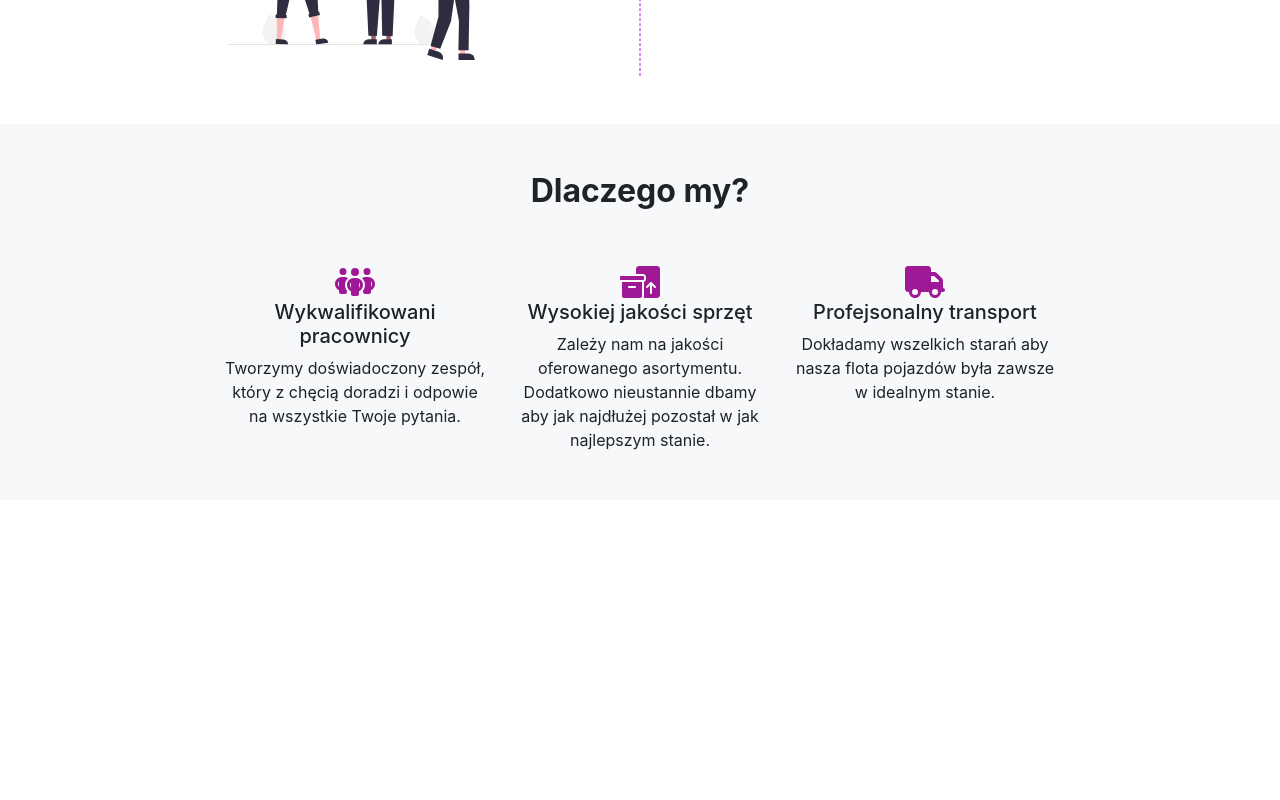
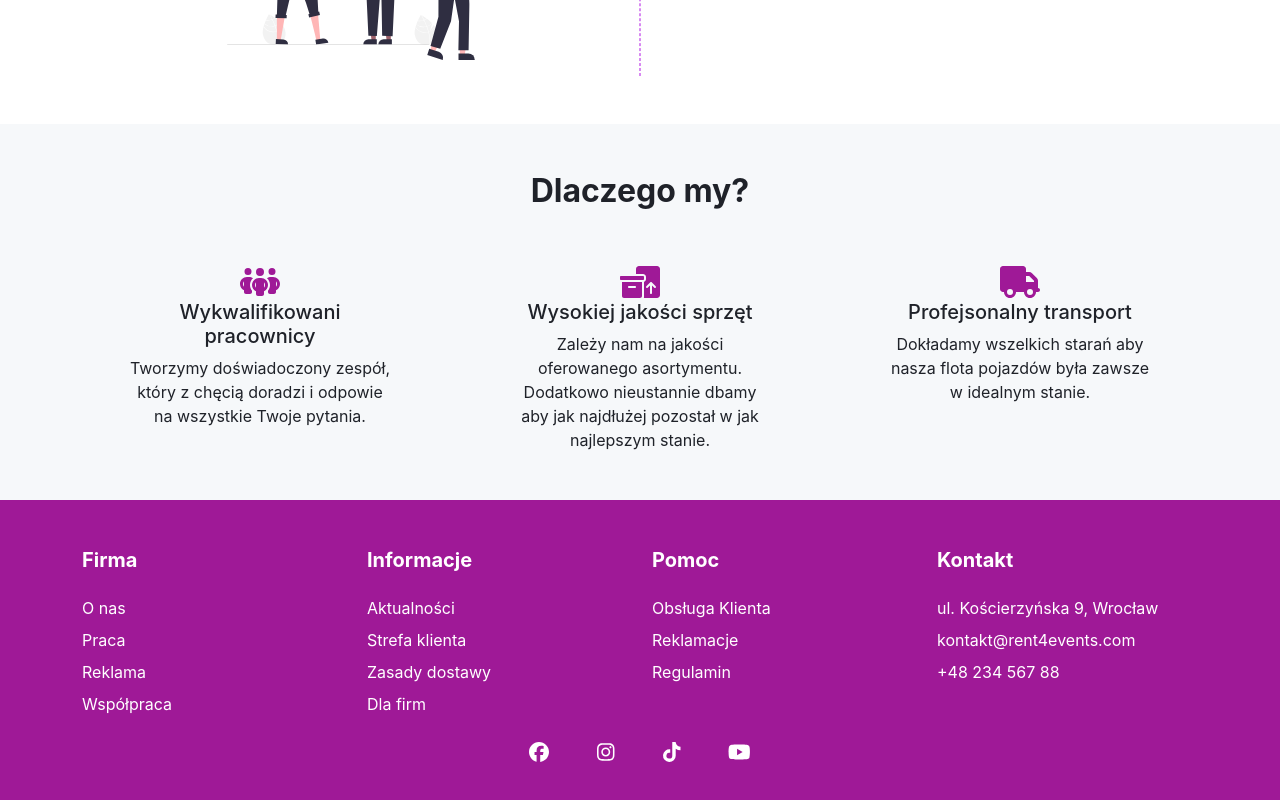
Before and after one commit to klaudial99/rent4events-front-mobile, a Vue app: page /#/ in a window 1280 px wide. Shown: the part 1518-2318 px from the top of the page. Before the commit the page ends 2018 px from the top, so only its background shows below. Built offline with nearby package versions, Linux system fonts and the light colour scheme; what vue-number-animation would draw is missing.

Commit message:
Add page footer

```diff
--- a/src/components/Layout.vue
+++ b/src/components/Layout.vue
@@ -5,15 +5,20 @@
     <button class="scroll-top" id="scroll-btn" @click="scrollTop">
       <font-awesome-icon :icon="['fa', 'arrow-up']" />
     </button>
+    <div id="footer">
+      <site-footer class="py-5" />
+    </div>
   </div>
 </template>
 
 <script>
 import NavbarGuest from "@/components/navbars/NavbarGuest";
+import SiteFooter from "@/components/SiteFooter";
 export default {
   name: "Layout",
   components: {
     NavbarGuest,
+    SiteFooter,
   },
   methods: {
     handleScroll() {
@@ -53,4 +58,8 @@ export default {
   opacity: 0.75;
   transform: translateY(0);
 }
+
+#footer {
+  background-color: var(--PRIMARY);
+}
 </style>
--- /dev/null
+++ b/src/components/SiteFooter.vue
@@ -0,0 +1,102 @@
+<template>
+  <div class="container">
+    <div class="row gy-3">
+      <div class="col-12 col-sm-6 col-md-3 text-sm-start">
+        <h5 class="mb-2 mb-sm-4 fw-bolder">Firma</h5>
+        <ul>
+          <li><a href="javascript:">O nas</a></li>
+          <li><a href="javascript:">Praca</a></li>
+          <li><a href="javascript:">Reklama</a></li>
+          <li><a href="javascript:">Współpraca</a></li>
+        </ul>
+      </div>
+      <div class="col-12 col-sm-6 col-md-3 text-sm-start">
+        <h5 class="mb-2 mb-sm-4 fw-bolder">Informacje</h5>
+        <ul>
+          <li><a href="javascript:">Aktualności</a></li>
+          <li><a href="javascript:">Strefa klienta</a></li>
+          <li><a href="javascript:">Zasady dostawy</a></li>
+          <li><a href="javascript:">Dla firm</a></li>
+        </ul>
+      </div>
+      <div class="col-12 col-sm-6 col-md-3 text-sm-start">
+        <h5 class="mb-2 mb-sm-4 fw-bolder">Pomoc</h5>
+        <ul>
+          <li><a href="javascript:">Obsługa Klienta</a></li>
+          <li><a href="javascript:">Reklamacje</a></li>
+          <li><a href="javascript:">Regulamin</a></li>
+        </ul>
+      </div>
+      <div class="col-12 col-sm-6 col-md-3 text-sm-start">
+        <h5 class="mb-2 mb-sm-4 fw-bolder">Kontakt</h5>
+        <ul>
+          <li><span>ul. Kościerzyńska 9, Wrocław</span></li>
+          <li><span>kontakt@rent4events.com</span></li>
+          <li><span>+48 234 567 88</span></li>
+        </ul>
+      </div>
+    </div>
+    <div class="row">
+      <div class="col">
+        <a href="javascript:" class="mx-4">
+          <font-awesome-icon
+            :icon="['fa-brands', 'facebook']"
+            class="social-icon"
+            size="lg"
+          />
+        </a>
+        <a href="javascript:" class="mx-4">
+          <font-awesome-icon
+            :icon="['fa-brands', 'instagram']"
+            class="social-icon"
+            size="lg"
+          />
+        </a>
+        <a href="javascript:" class="mx-4">
+          <font-awesome-icon
+            :icon="['fa-brands', 'tiktok']"
+            class="social-icon"
+            size="lg"
+          />
+        </a>
+        <a href="javascript:" class="mx-4">
+          <font-awesome-icon
+            :icon="['fa-brands', 'youtube']"
+            class="social-icon"
+            size="lg"
+          />
+        </a>
+      </div>
+    </div>
+  </div>
+</template>
+
+<script>
+export default {
+  name: "SiteFooter",
+};
+</script>
+
+<style scoped>
+* {
+  color: white;
+}
+
+ul {
+  padding-left: 0;
+  list-style: none;
+}
+
+li {
+  padding-bottom: 0.5rem;
+}
+
+li a {
+  text-decoration: none;
+}
+
+li a:hover,
+.social-icon:hover {
+  color: var(--PRIMARY-LIGHT);
+}
+</style>
--- a/src/components/home_page/AboutUs.vue
+++ b/src/components/home_page/AboutUs.vue
@@ -5,7 +5,7 @@
         <h2>Dlaczego my?</h2>
       </div>
     </div>
-    <div class="row justify-content-center gy-5">
+    <div class="row justify-content-center justify-content-md-around gy-5">
       <div class="col-12 col-sm-8 col-md-4 col-xl-3">
         <font-awesome-icon
           :icon="['fa', 'people-group']"
--- a/src/main.js
+++ b/src/main.js
@@ -22,6 +22,17 @@ library.add(faTruck);
 library.add(faPeopleGroup);
 library.add(faBoxesPacking);
 
+import {
+  faFacebook,
+  faInstagram,
+  faTiktok,
+  faYoutube,
+} from "@fortawesome/free-brands-svg-icons";
+library.add(faFacebook);
+library.add(faInstagram);
+library.add(faTiktok);
+library.add(faYoutube);
+
 const app = createApp(App).use(router);
 
 app.config.globalProperties.apiURL = "http://localhost:8090/";
```
